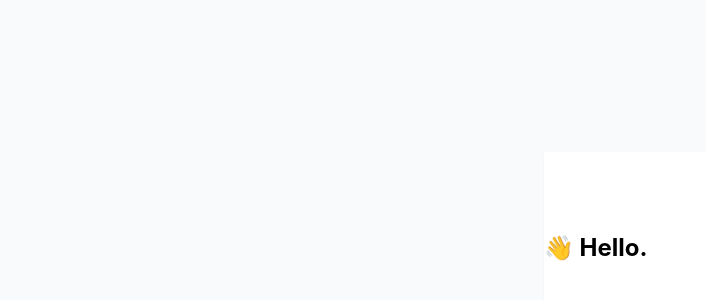
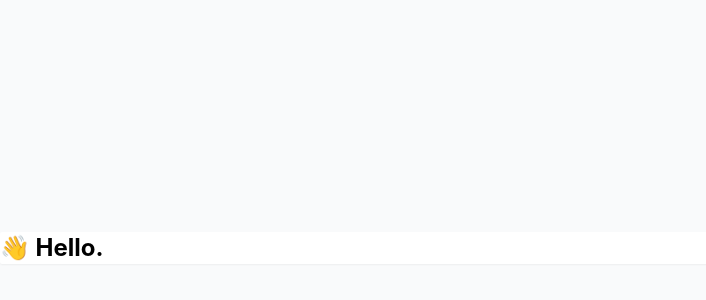
Before and after one commit to usmanity/homepage, a Next.js app: page / in a window 1280 px wide. Shown: the part 152-452 px from the top of the page, without its empty margins (0-706 px from the left). Built offline with nearby package versions, Linux system fonts and the light colour scheme; a web font is replaced by a local one.

Commit message:
removing width

```diff
--- a/pages/index.tsx
+++ b/pages/index.tsx
@@ -11,7 +11,7 @@ const Home: NextPage = () => {
       </Head>
 
       <main>
-        <div className="bg-white rounded-sm shadow-sm w-48 h-48 text-center flex mx-auto">
+        <div className="bg-white rounded-sm shadow-sm text-center flex mx-auto">
           <h1 className="font-bold align-middle text-2xl self-center">
             <span className="font-emoji">👋</span> Hello.
           </h1>
```
